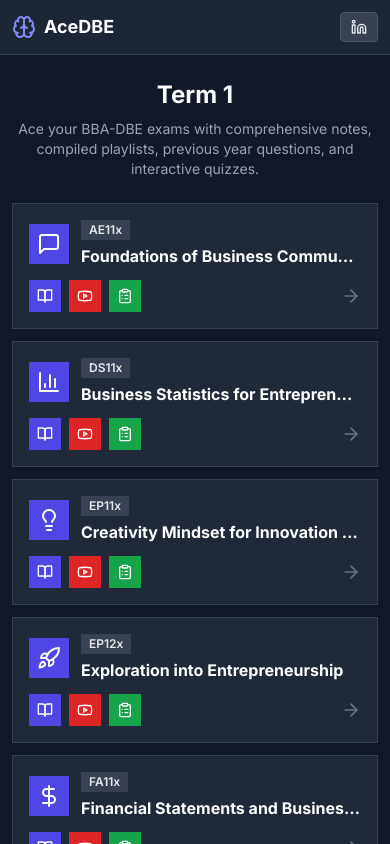
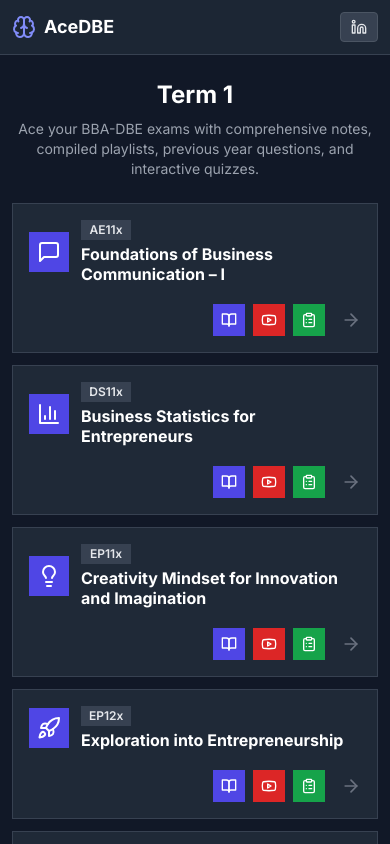
Before and after one commit to madhavgupta2002/AceDBE, a Next.js app: page / in a window 390 px wide. Shown: the top 844 px of the page. Built offline with nearby package versions, Linux system fonts and the light colour scheme.

Commit message:
phone ui fix

```diff
--- a/components/NotesPage.tsx
+++ b/components/NotesPage.tsx
@@ -180,7 +180,7 @@ const NotesPage: React.FC<NotesPageProps> = ({ subjectCode }) => {
             <div className="flex items-center gap-2 sm:gap-3 min-w-0 flex-1">
               <BookOpen className="w-5 h-5 sm:w-6 sm:h-6 text-indigo-400 shrink-0" />
               <div className="min-w-0">
-                <h1 className="text-base sm:text-xl lg:text-2xl font-bold text-white truncate">
+                <h1 className="text-base sm:text-xl lg:text-2xl font-bold text-white leading-tight">
                   {subject.name}
                 </h1>
                 <p className="text-xs sm:text-sm text-gray-400">Notes</p>
--- a/components/SubjectSelector.tsx
+++ b/components/SubjectSelector.tsx
@@ -109,10 +109,10 @@ const SubjectSelector: React.FC = () => {
                 </div>
                 <div className="flex-1 min-w-0">
                   <div className="flex flex-col sm:flex-row sm:items-center sm:space-x-3">
-                    <span className="text-xs sm:text-sm text-gray-200 bg-gray-700 px-2 py-0.5 sm:py-1 font-semibold w-fit mb-1 sm:mb-0">
+                    <span className="text-xs sm:text-sm text-gray-200 bg-gray-700 px-2 py-0.5 sm:py-1 font-semibold w-fit mb-1 sm:mb-0 text-center min-w-[50px]">
                       {subject.code}
                     </span>
-                    <h3 className="text-base sm:text-xl font-bold text-white truncate">
+                    <h3 className="text-base sm:text-lg font-bold text-white leading-tight">
                       {subject.name}
                     </h3>
                   </div>
@@ -120,7 +120,7 @@ const SubjectSelector: React.FC = () => {
               </div>
 
               {/* Action Buttons + Arrow */}
-              <div className="flex items-center justify-between sm:justify-end">
+              <div className="flex items-center justify-end mt-2 sm:mt-0 gap-3 sm:gap-4">
                 <div className="flex items-center gap-2">
                   <button
                     onClick={(e) => handleNotesClick(e, subject.code)}
@@ -145,7 +145,7 @@ const SubjectSelector: React.FC = () => {
                     <ClipboardList className="w-4 h-4 sm:w-5 sm:h-5" />
                   </button>
                 </div>
-                <ArrowRight className="w-5 h-5 sm:w-6 sm:h-6 text-gray-500 group-hover:text-indigo-400 group-hover:translate-x-1 transition-all ml-3 sm:ml-2" />
+                <ArrowRight className="w-5 h-5 sm:w-6 sm:h-6 text-gray-500 group-hover:text-indigo-400 group-hover:translate-x-1 transition-all ml-1" />
               </div>
             </div>
           </div>
```
